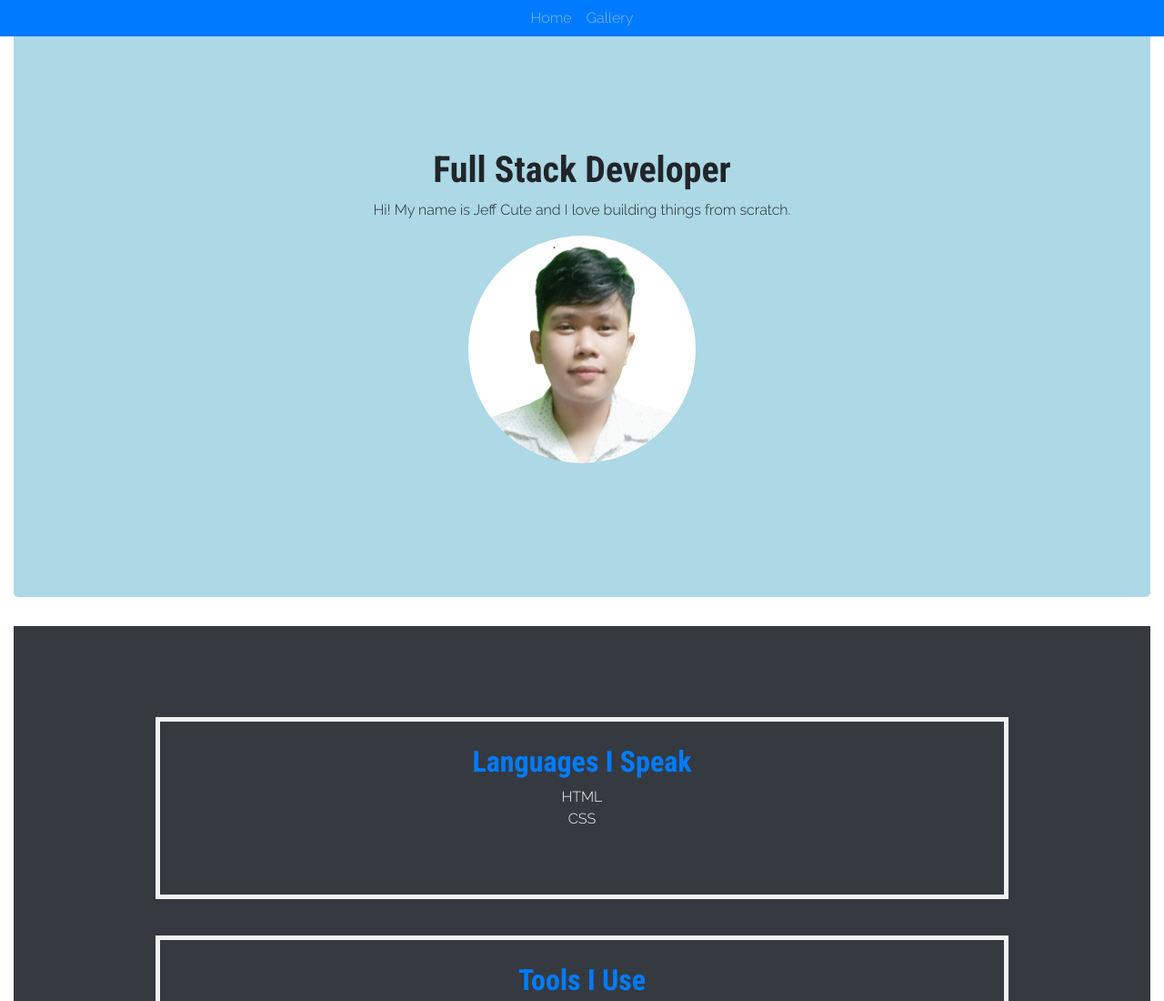
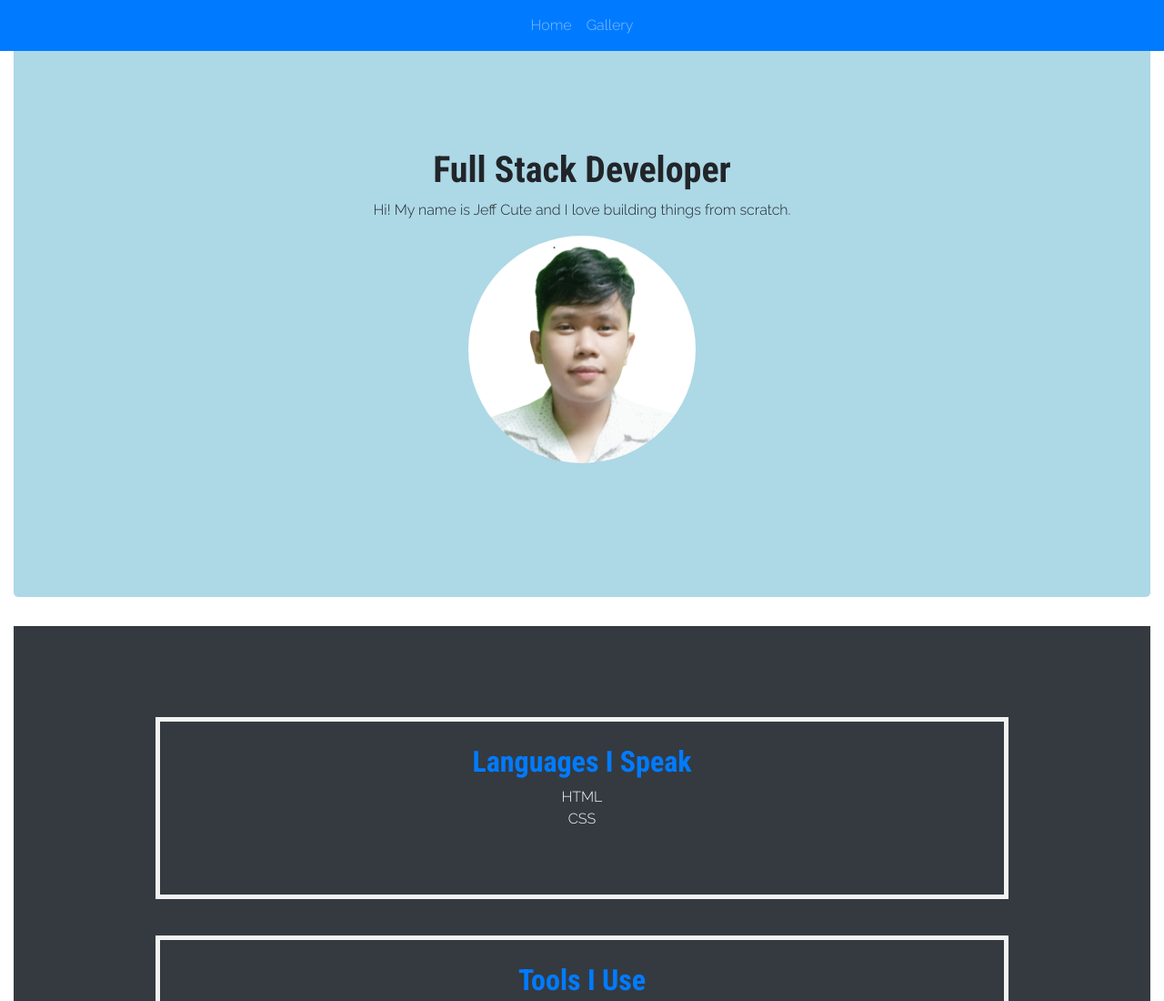
Before and after one commit to jeffreyryankun/fcp-portfolio, a plain HTML site: page index.html in a window 1280 px wide. Shown: the top 1100 px of the page at 91% size. Drawn offline with nearby package versions, Linux system fonts and the light colour scheme.

Commit message:
#7 - FINAL VERSION

```diff
--- a/index.html
+++ b/index.html
@@ -21,7 +21,7 @@
 
 	<body>
 
-		<nav class="navbar-expand-lg navbar-dark bg-primary fixed-top">
+		<nav class="navbar navbar-expand-lg navbar-dark bg-primary fixed-top">
 		  <button class="navbar-toggler" type="button" data-toggle="collapse" data-target="#navbarSupportedContent" aria-controls="navbarSupportedContent" aria-expanded="false" aria-label="Toggle navigation">
 		    <span class="navbar-toggler-icon"></span>
 		  </button>
```
